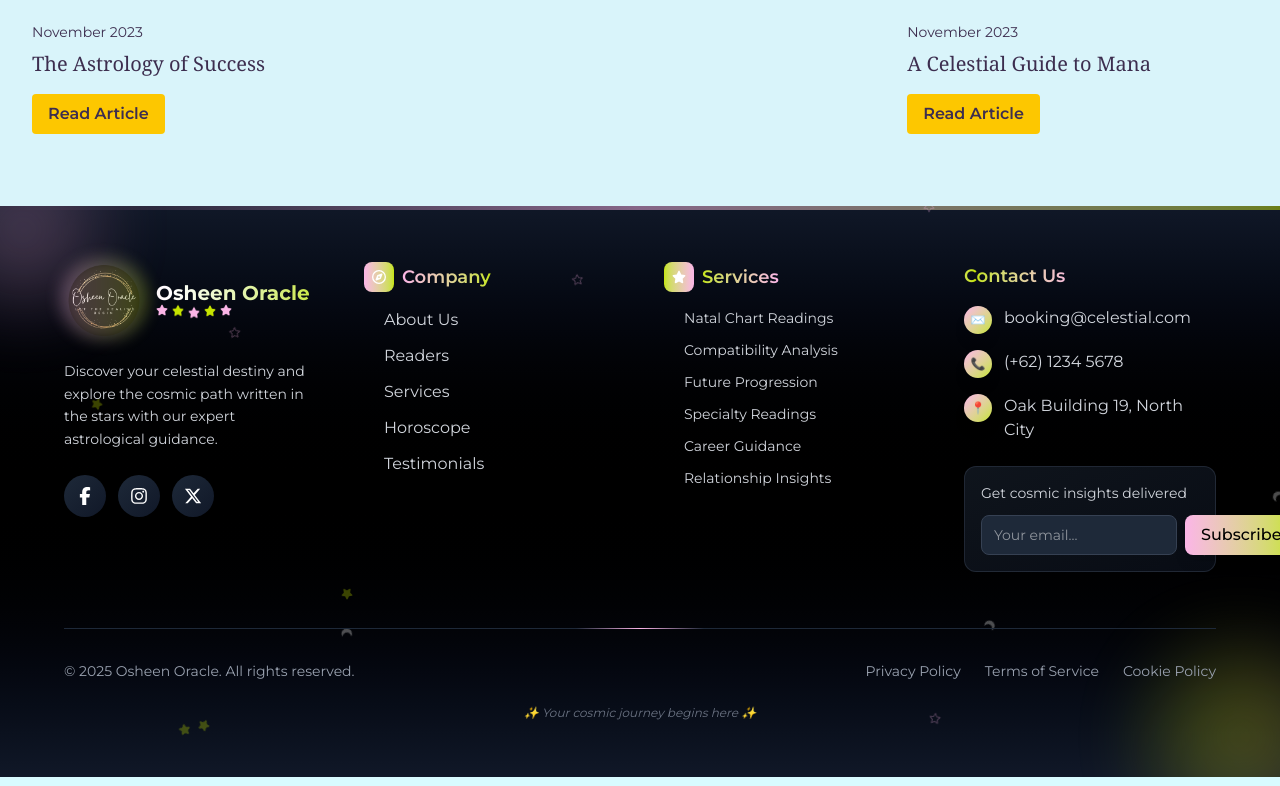
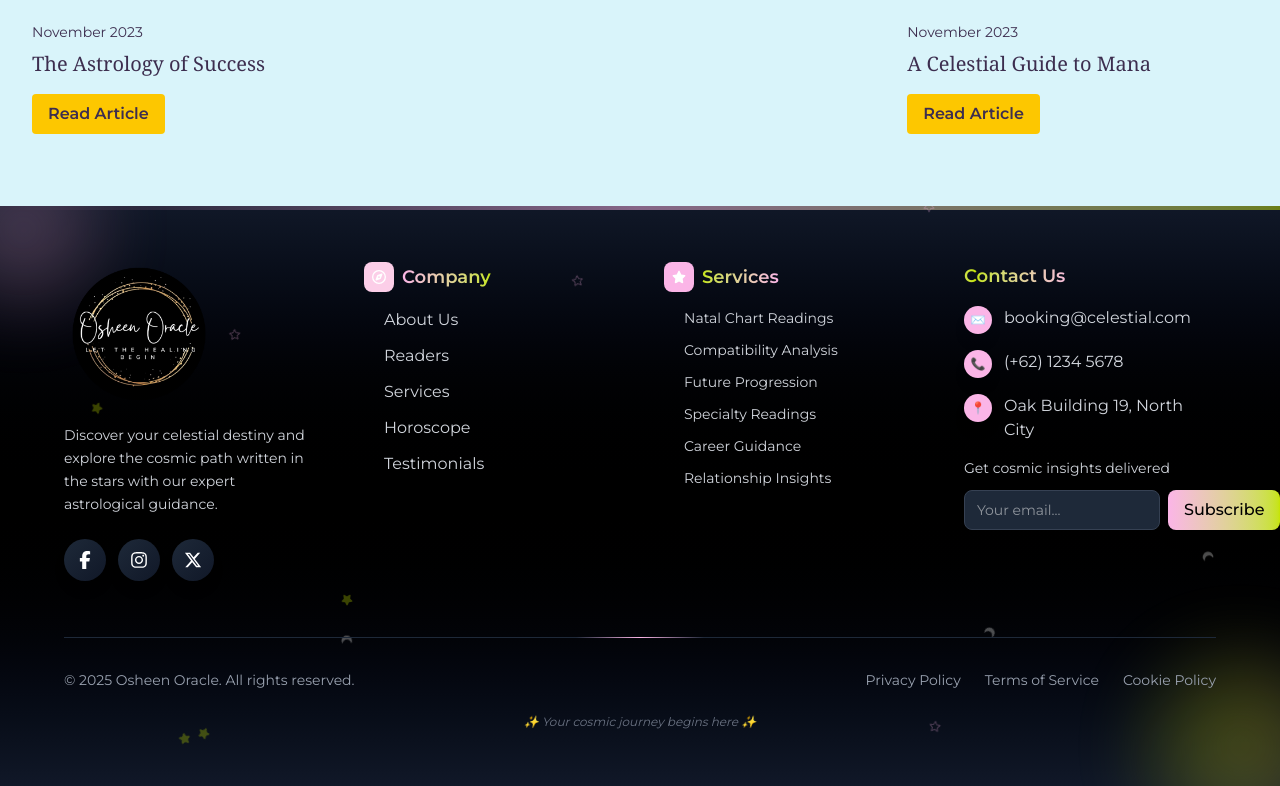
Before and after one commit to avinash-kr-pandey/OsheenOracle, a Next.js app: page / in a window 1280 px wide. Shown: the part 8455-9241 px from the top of the page. Built offline with nearby package versions, Linux system fonts and the light colour scheme; a web font is replaced by a local one.

Commit message:
new code

```diff
--- a/src/components/Footer/Footer.tsx
+++ b/src/components/Footer/Footer.tsx
@@ -55,29 +55,13 @@ const Footer = () => {
                   <Image
                     src="/logo.png"
                     alt="Celestial Logo"
-                    width={80}
-                    height={80}
-                    className="group-hover:scale-110 transition-transform duration-500 group-hover:rotate-6"
+                    width={150}
+                    height={150}
+                    className="group-hover:scale-110 transition-transform duration-500"
                   />
-                  <div className="absolute -inset-1 bg-gradient-to-r from-[#FBB5E7] to-[#c6e400] rounded-full blur-sm opacity-30 group-hover:opacity-60 transition-all duration-500"></div>
+                  <div className="absolute -inset-1 rounded-full blur-sm opacity-30 group-hover:opacity-60 transition-all duration-500"></div>
                 </div>
-                <div>
-                  <h2 className="text-xl font-bold bg-gradient-to-r from-[#FBB5E7] via-white to-[#c6e400] bg-clip-text text-transparent animate-gradient">
-                    Osheen Oracle
-                  </h2>
-                  <div className="flex items-center space-x-1">
-                    {[...Array(5)].map((_, i) => (
-                      <FaStar
-                        key={i}
-                        className="text-xs animate-bounce"
-                        style={{
-                          color: i % 2 === 0 ? "#FBB5E7" : "#c6e400",
-                          animationDelay: `${i * 0.2}s`,
-                        }}
-                      />
-                    ))}
-                  </div>
-                </div>
+
               </div>
 
               <p className="text-gray-300 leading-relaxed text-sm hover:text-white transition-colors duration-300">
@@ -105,7 +89,7 @@ const Footer = () => {
             {/* Company Links - Enhanced */}
             <div className="space-y-4">
               <h3 className="text-lg font-semibold mb-4 flex items-center space-x-2">
-                <div className="bg-gradient-to-r from-[#FBB5E7] to-[#c6e400] p-2 rounded-lg">
+                <div className="bg-pink-200 p-2 rounded-lg">
                   <FaRegCompass className="text-white text-sm" />
                 </div>
                 <span className="bg-gradient-to-r from-[#FBB5E7] to-[#c6e400] bg-clip-text text-transparent">
@@ -138,7 +122,7 @@ const Footer = () => {
             {/* Services - Enhanced */}
             <div className="space-y-4">
               <h3 className="text-lg font-semibold mb-4 flex items-center space-x-2">
-                <div className="bg-gradient-to-r from-[#c6e400] to-[#FBB5E7] p-2 rounded-lg">
+                <div className="bg-[#FBB5E7] p-2 rounded-lg">
                   <FaStar className="text-white text-sm" />
                 </div>
                 <span className="bg-gradient-to-r from-[#c6e400] to-[#FBB5E7] bg-clip-text text-transparent">
@@ -186,7 +170,7 @@ const Footer = () => {
                     key={index}
                     className="flex items-start space-x-3 group cursor-pointer transform hover:translate-x-2 transition-transform duration-500"
                   >
-                    <div className="w-7 h-7 bg-gradient-to-br from-[#FBB5E7] to-[#c6e400] rounded-full flex items-center justify-center flex-shrink-0 group-hover:scale-110 group-hover:rotate-12 transition-all duration-500 shadow-lg">
+                    <div className="w-7 h-7 bg-[#FBB5E7] to-[#c6e400] rounded-full flex items-center justify-center flex-shrink-0 group-hover:scale-110 group-hover:rotate-12 transition-all duration-500 shadow-lg">
                       <span className="text-black text-xs font-bold">
                         {item.icon}
                       </span>
@@ -199,7 +183,7 @@ const Footer = () => {
               </div>
 
               {/* Newsletter Signup */}
-              <div className="mt-6 p-4 bg-gradient-to-br from-gray-800/50 to-gray-900/50 rounded-xl border border-gray-700/50 hover:border-[#FBB5E7]/30 transition-all duration-500 w-full">
+              <div className=" transition-all duration-500 w-full">
                 <p className="text-gray-300 text-sm mb-3">
                   Get cosmic insights delivered
                 </p>
```
